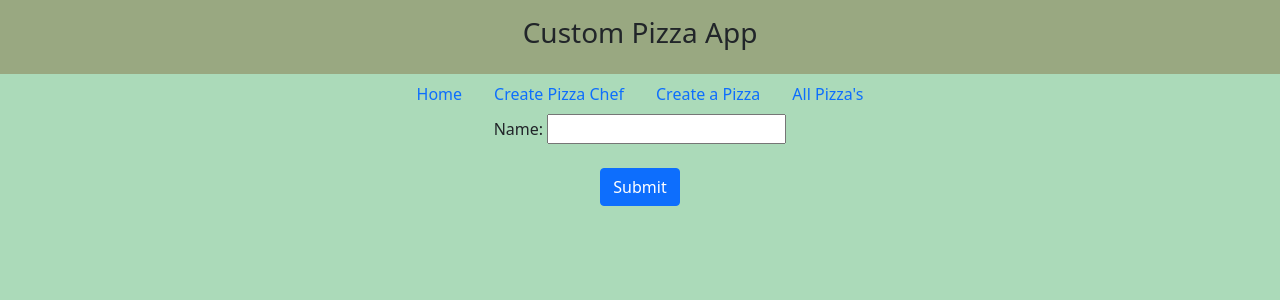
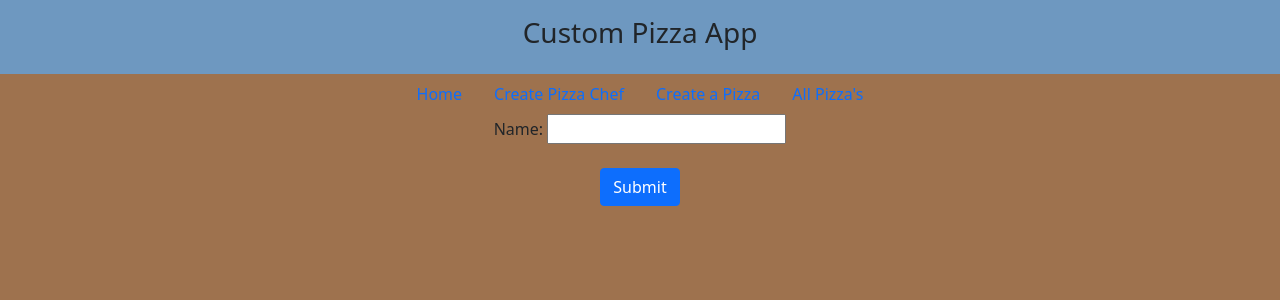
Before and after one commit to erhnaks/Phyton_flask_app_Pipeline, a Flask app: page /createchef in a window 1280 px wide. Shown: the top 300 px of the page. Run offline with Flask 2, Linux system fonts and the light colour scheme.

Commit message:
Base colour updated

```diff
--- a/application/templates/base.html
+++ b/application/templates/base.html
@@ -1,8 +1,8 @@
 <!DOCTYPE html>
 <html>
-    <body style="background-color: rgb(171, 218, 185)">
+    <body style="background-color: rgb(158, 114, 78)">
         <div
-        class="w-auto p-3" style="background-color: rgb(153, 168, 129);">
+        class="w-auto p-3" style="background-color: rgb(110, 152, 192);">
         <center>
             <h3>Custom Pizza App</h3>
         </center>
```
